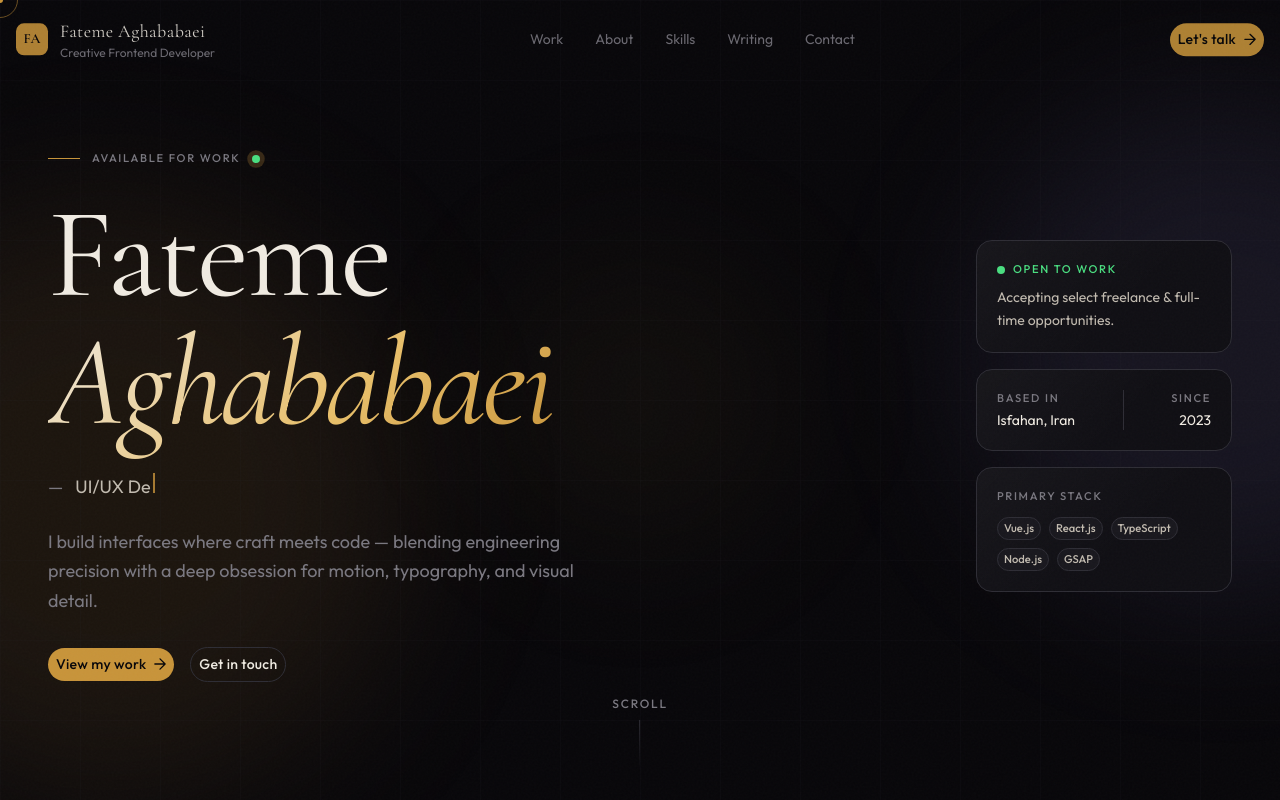
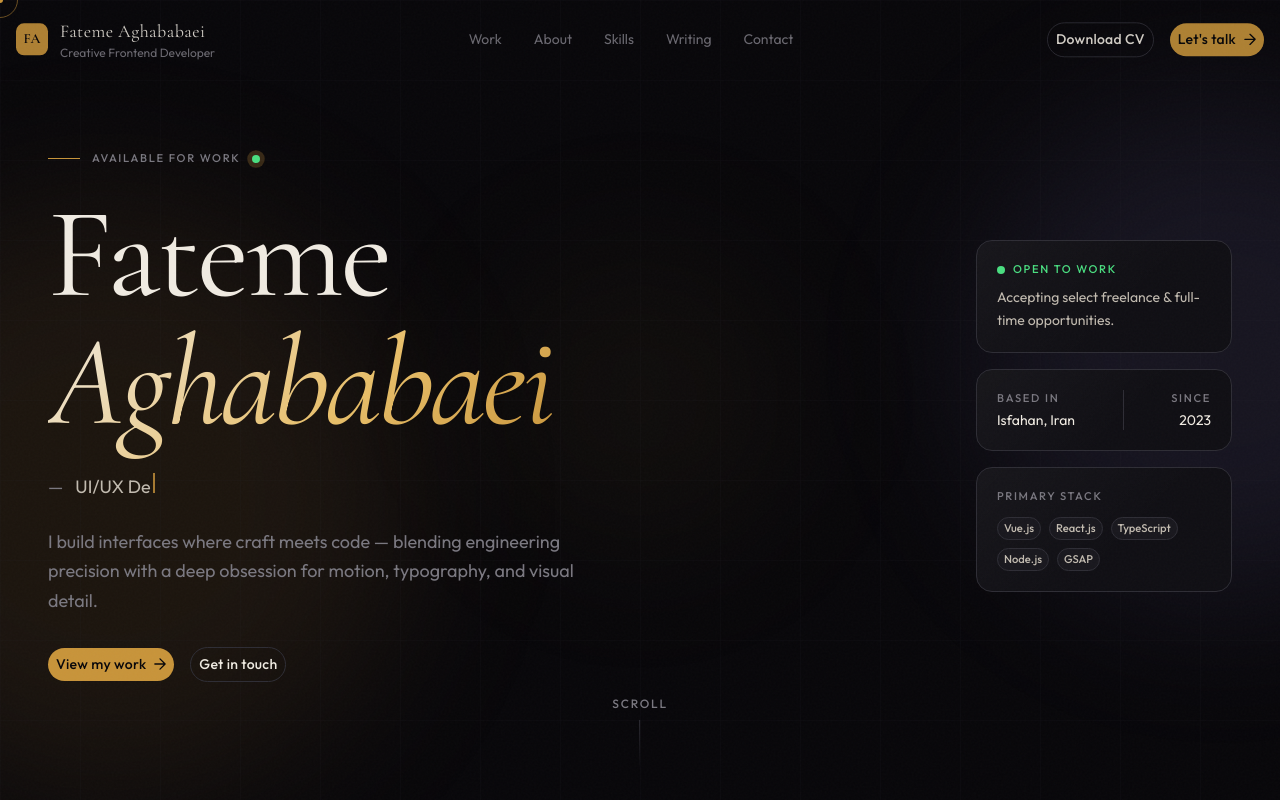
Before and after one commit to Fateme-Aghababaei/portfolio, a Vue app: page / in a window 1280 px wide. Shown: the top 800 px of the page. Built offline with nearby package versions, Linux system fonts and the light colour scheme.

Commit message:
download cv

```diff
--- a/src/components/AppNav.vue
+++ b/src/components/AppNav.vue
@@ -66,6 +66,10 @@ onUnmounted(() => unwatch?.())
 
       <!-- CTA + Burger -->
       <div class="flex items-center gap-4">
+        <a :href="profile.resumeUrl" download class="btn-outline hidden md:inline-flex">
+          <span>Download CV</span>
+        </a>
+
         <a href="#contact" class="btn-primary hidden md:inline-flex">
           <span>Let's talk</span>
           <svg width="12" height="12" viewBox="0 0 14 14" fill="none" class="transition-transform group-hover:translate-x-0.5">
@@ -120,6 +124,7 @@ onUnmounted(() => unwatch?.())
         {{ link.label }}
       </a>
       <a href="#contact" class="btn-primary mt-4" @click="closeMenu">Let's talk</a>
+      <a :href="profile.resumeUrl" download class="btn-outline" @click="closeMenu">Download CV</a>
     </div>
   </Transition>
 </template>
--- a/src/components/ContactCTA.vue
+++ b/src/components/ContactCTA.vue
@@ -26,8 +26,8 @@ async function handleSubmit() {
       import.meta.env.VITE_EMAILJS_SERVICE_ID,
       import.meta.env.VITE_EMAILJS_TEMPLATE_ID,
       {
-        from_name: form.value.name,
-        from_email: form.value.email,
+        name: form.value.name,
+        email: form.value.email,
         message: form.value.message,
         to_email: profile.contact.email.username,
       },
--- a/src/data/profile.json
+++ b/src/data/profile.json
@@ -8,6 +8,7 @@
     "collaborationPitch": "Whether it's a greenfield product, an ambitious redesign, or a performance challenge — I'm always open to meaningful collaborations.",
     "location": "Isfahan, Iran",
     "since": 2023,
+    "resumeUrl": "/resume.pdf",
     "availability": {
         "open": true,
         "message": "Accepting select freelance & full-time opportunities."
--- a/src/types/Profile.ts
+++ b/src/types/Profile.ts
@@ -17,6 +17,7 @@ export interface Profile {
     collaborationPitch: string;
     location: string;
     since: number;
+    resumeUrl: string;
     availability: {
         open: boolean;
         message: string;
```
Also changed, not shown: 1 other file (tests, documents, lock files or other folders). Lines whose indentation alone changed are shown as unchanged.
